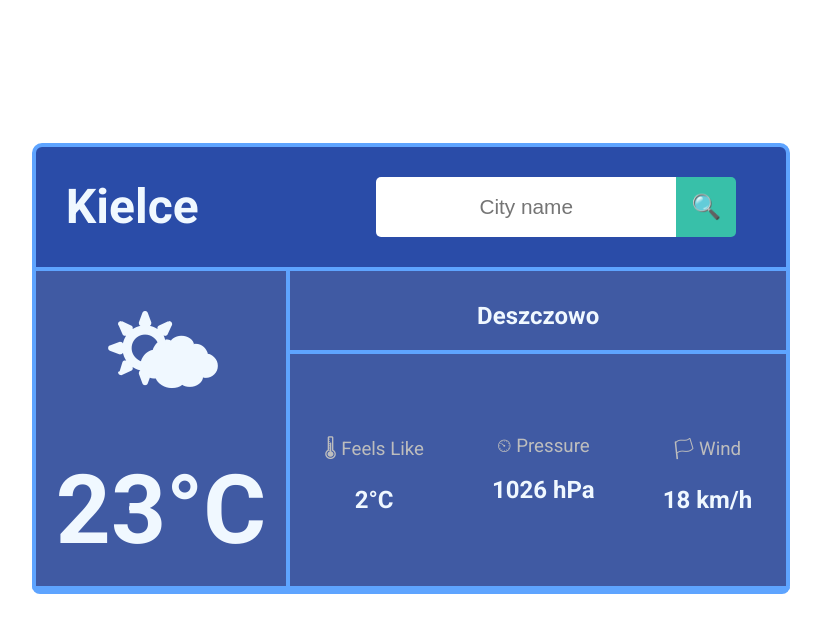
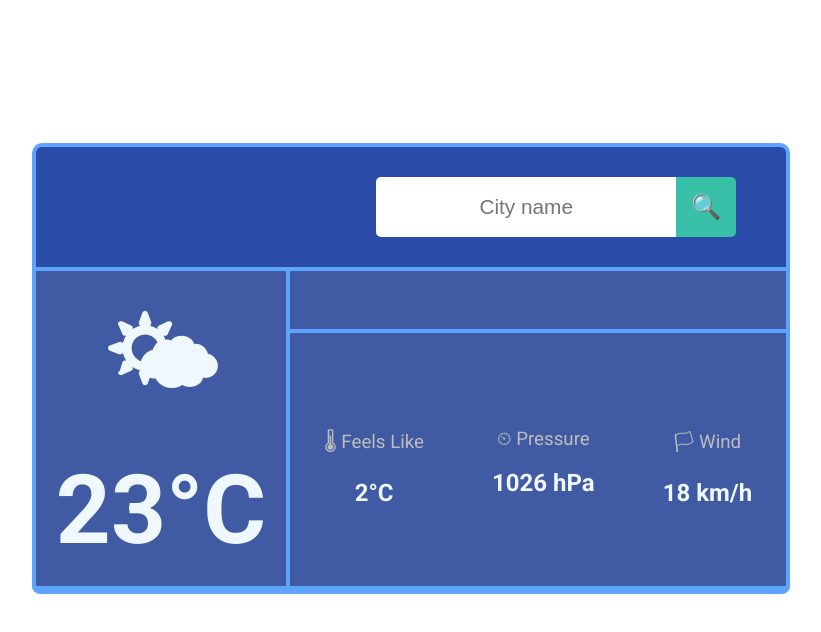
Before and after one commit to H1r0o/Weather-App, a plain HTML site: page index.html in a window 1280 px wide. Shown: the whole page, without its empty margins (229-1050 px from the left). Drawn offline with Linux system fonts and the light colour scheme; no server answers.

Commit message:
Wyczyszczone placeholdery

```diff
--- a/index.html
+++ b/index.html
@@ -19,7 +19,7 @@
         <div id="contentContainer">
 
             <div id="header">
-                <p id="cityNameDisplay">Kielce</p>
+                <p id="cityNameDisplay"></p>
                 <div id="inputContainer">
                     <input id="userInput" type="text" placeholder="City name">
                     <button id="searchBtn">🔍</button>
@@ -31,7 +31,7 @@
                     <h1 id="tempDisplay">23°C</h1>
                 </div>
                 <div id="centerMid">
-                    <h3 id="weatherDisplay">Deszczowo</h3>
+                    <h3 id="weatherDisplay"></h3>
                     <div id="cardContainer">
                         <div class="centerMidCard">
                             <h3 id="cardTempText">🌡 Feels Like</h3>
```
